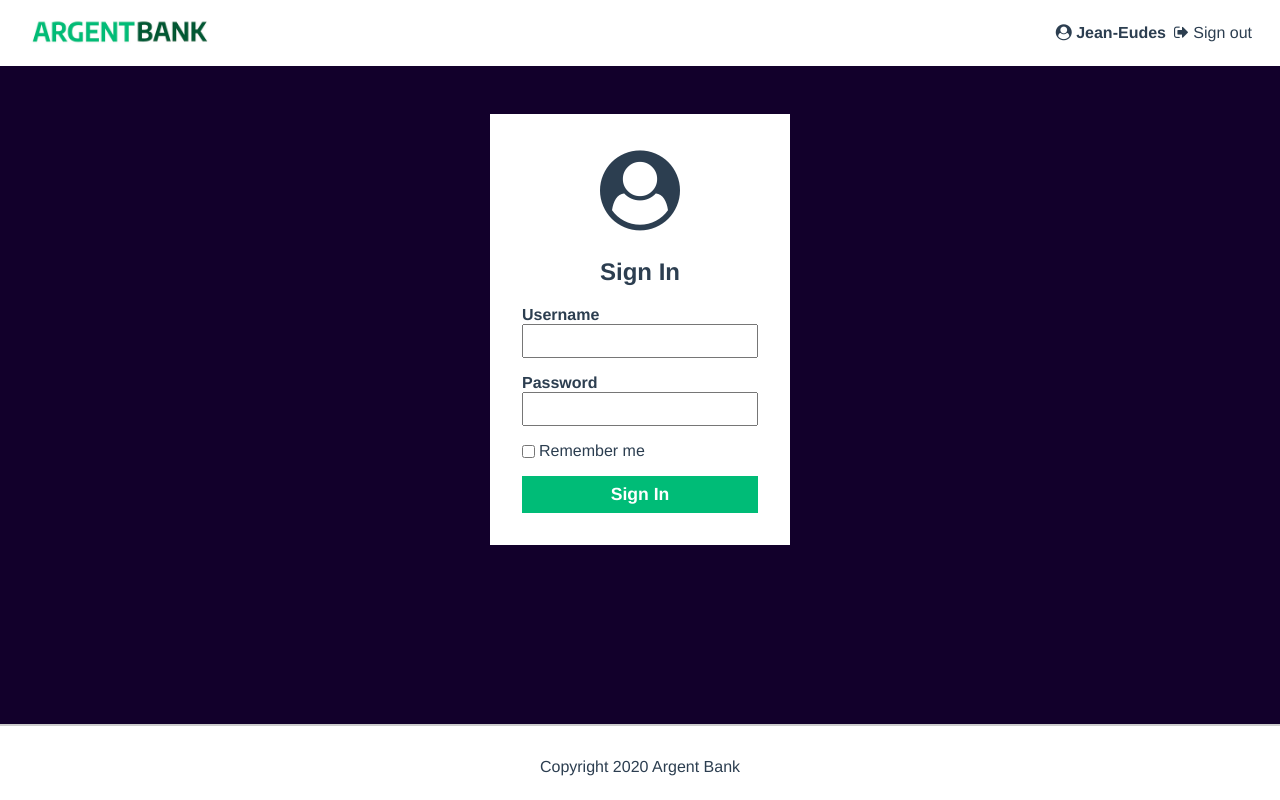
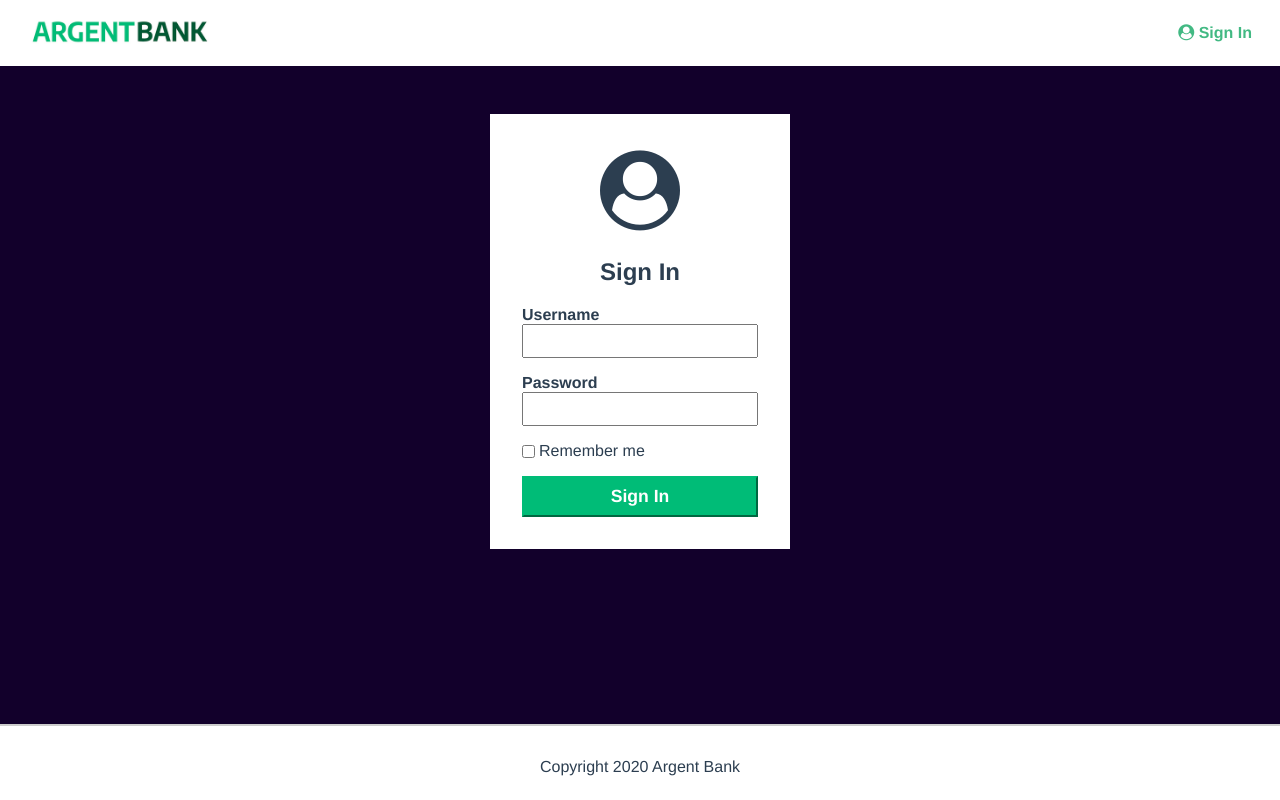
Before and after one commit to SebDelile/SebastienDelile_13_10092021, a React (Create React App) app: page /login in a window 1280 px wide. Built offline with nearby package versions, Linux system fonts and the light colour scheme.

Commit message:
refactor: manage some refactoring
fix some comments
refactor some code
rename keyframes and colors in minor case

```diff
--- a/src/components/Accounts.jsx
+++ b/src/components/Accounts.jsx
@@ -5,8 +5,8 @@ import { mainButtonStyle } from '../utils/style/mainButtonStyle.js';
 export const Accounts = ({ accountsData }) => (
   <Container>
     <h2 className="sr-only">List of accounts</h2>
-    {accountsData.map((accountData) => (
-      <Account>
+    {accountsData.map((accountData, index) => (
+      <Account key={index}>
         <AccountTitle>{accountData.title}</AccountTitle>
         <AccountAmount>{toUsCurrency(accountData.amount)}</AccountAmount>
         <AccountAmountDescription>
--- a/src/components/CardGroup.jsx
+++ b/src/components/CardGroup.jsx
@@ -1,5 +1,5 @@
 import styled from 'styled-components';
-import { COLORS } from '../utils/style/COLORS.js';
+import { colors } from '../utils/style/colors.js';
 
 export const CardGroup = ({ content }) => {
   const { cardArray, purpose } = content;
@@ -49,7 +49,7 @@ const Card = styled.article`
  */
 const CardImage = styled.img`
   width: 9.5rem;
-  border: 0.625rem solid ${COLORS.primary};
+  border: 0.625rem solid ${colors.primary};
   border-radius: 50%;
   padding: 1rem;
 `;
@@ -59,7 +59,7 @@ const CardImage = styled.img`
  * @memberof CardGroup
  */
 const CardTitle = styled.h3`
-  color: ${COLORS.veryDarkGrey};
+  color: ${colors.veryDarkGrey};
   font-size: 1.25rem;
   font-weight: 700;
   margin-top: 1em;
--- a/src/components/Header.jsx
+++ b/src/components/Header.jsx
@@ -1,10 +1,10 @@
 import { NavLink } from 'react-router-dom';
 import styled from 'styled-components';
 import logo from '../assets/argentBankLogo.png';
-import { COLORS } from '../utils/style/COLORS.js';
+import { colors } from '../utils/style/colors.js';
 
 export const Header = () => {
-  const name = 'Jean-Eudes';
+  const name = null;
   return (
     <Container>
       <StyledNavLink exact to="/">
@@ -15,12 +15,12 @@ export const Header = () => {
           <MenuList>
             <MenuListItem>
               <StyledNavLink to="/profile">
-                <i className="fa fa-user-circle"></i> {name}
+                <i className="fa fa-user-circle" aria-hidden={true}></i> {name}
               </StyledNavLink>
             </MenuListItem>
             <MenuListItem>
               <MenuButton>
-                <i className="fa fa-sign-out"></i> Sign out
+                <i className="fa fa-sign-out" aria-hidden={true}></i> Sign out
               </MenuButton>
             </MenuListItem>
           </MenuList>
@@ -28,7 +28,7 @@ export const Header = () => {
           <MenuList>
             <MenuListItem>
               <StyledNavLink to="/login">
-                <i className="fa fa-user-circle"></i> Sign In
+                <i className="fa fa-user-circle" aria-hidden={true}></i> Sign In
               </StyledNavLink>
             </MenuListItem>
           </MenuList>
@@ -56,7 +56,7 @@ const Container = styled.header`
 const StyledNavLink = styled(NavLink)`
   &.active,
   &.active > * {
-    color: ${COLORS.activeNavLink};
+    color: ${colors.activeNavLink};
   }
 `;
 
--- a/src/components/LoadingSpinner.jsx
+++ b/src/components/LoadingSpinner.jsx
@@ -1,5 +1,5 @@
 import styled from 'styled-components';
-import { KEYFRAMES } from '../utils/style/KEYFRAMES.js';
+import { keyframes } from '../utils/style/keyframes.js';
 
 export const LoadingSpinner = ({ color, size }) => (
   <Container>
@@ -36,7 +36,7 @@ const Wrapper = styled.div`
   height: ${(props) => props.size};
   animation: spin 7s infinite linear;
 
-  ${KEYFRAMES.spin}
+  ${keyframes.spin}
 `;
 
 /**
@@ -62,5 +62,5 @@ const Dot = styled.div`
     background-color: ${(props) => props.backgroundColor};
   }
 
-  ${KEYFRAMES.spin}
+  ${keyframes.spin}
 `;
--- a/src/pages/HomePage.jsx
+++ b/src/pages/HomePage.jsx
@@ -54,7 +54,7 @@ const CARDS_CONTENT = {
 };
 
 /**
- * Styled-tag main home page
+ * Styled-tag main for the home page container
  * @memberof HomePage
  */
 const Container = styled.main`
--- a/src/pages/LoginPage.jsx
+++ b/src/pages/LoginPage.jsx
@@ -2,7 +2,8 @@ import { useState } from 'react';
 import { useHistory } from 'react-router-dom';
 import { Redirect } from 'react-router';
 import styled from 'styled-components';
-import { COLORS } from '../utils/style/COLORS.js';
+import { colors } from '../utils/style/colors.js';
+import { mainButtonStyle } from '../utils/style/mainButtonStyle.js';
 
 const name = null;
 
@@ -85,7 +86,7 @@ const Container = styled.main`
   flex-direction: column;
   justify-content: flex-start;
   align-items: center;
-  background-color: ${COLORS.secondary};
+  background-color: ${colors.secondary};
 `;
 
 /**
@@ -169,11 +170,7 @@ const WrapperCheckbox = styled.div`
  * @memberof LoginPage
  */
 const ButtonSubmit = styled.button`
+  ${mainButtonStyle}
+
   width: 100%;
-  padding: 0.5rem;
-  font-size: 1.1rem;
-  font-weight: bold;
-  margin-top: 1rem;
-  background-color: ${COLORS.primary};
-  color: white;
 `;
--- a/src/pages/ProfilePage.jsx
+++ b/src/pages/ProfilePage.jsx
@@ -1,7 +1,7 @@
 import { useEffect, useState } from 'react';
 import { Redirect } from 'react-router';
 import styled from 'styled-components';
-import { COLORS } from '../utils/style/COLORS.js';
+import { colors } from '../utils/style/colors.js';
 import { LoadingSpinner } from '../components/LoadingSpinner.jsx';
 import { ProfileHeader } from '../components/ProfileHeader.jsx';
 import { Accounts } from '../components/Accounts.jsx';
@@ -56,5 +56,5 @@ const Container = styled.main`
   flex-direction: column;
   justify-content: flex-start;
   align-items: center;
-  background-color: ${COLORS.secondary};
+  background-color: ${colors.secondary};
 `;
--- a/src/utils/style/GlobalStyle.js
+++ b/src/utils/style/GlobalStyle.js
@@ -1,5 +1,5 @@
 import { createGlobalStyle } from 'styled-components';
-import { COLORS } from './COLORS.js';
+import { colors } from './colors.js';
 
 export const GlobalStyle = createGlobalStyle`
 /* --------------------------------------------------
@@ -8,7 +8,7 @@ export const GlobalStyle = createGlobalStyle`
 
 * {
   font-family: Avenir, Helvetica, Arial, sans-serif;
-  color: ${COLORS.font};
+  color: ${colors.font};
 }
 
 /* --------------------------------------------------
--- a/src/utils/style/COLORS.js
+++ b/src/utils/style/colors.js
@@ -1,4 +1,4 @@
-export const COLORS = {
+export const colors = {
   primary: '#00bc77',
   secondary: '#12002b',
   activeNavLink: '#42b983',
--- a/src/utils/style/KEYFRAMES.js
+++ b/src/utils/style/keyframes.js
@@ -1,3 +1,3 @@
-export const KEYFRAMES = {
+export const keyframes = {
   spin: '@keyframes spin {100% {transform: rotate(360deg);}}',
 };
--- a/src/utils/style/mainButtonStyle.js
+++ b/src/utils/style/mainButtonStyle.js
@@ -1,13 +1,13 @@
-import { COLORS } from './COLORS.js';
+import { colors } from './colors.js';
 
 export const mainButtonStyle = `
   padding: 0.5rem;
   font-size: 1.1rem;
   font-weight: 700;
-  background-color: ${COLORS.primary};
+  background-color: ${colors.primary};
   color: white;
   margin-top: 1rem;
-  border: 0.125rem outset ${COLORS.primary};
+  border: 0.125rem outset ${colors.primary};
 
   &:active {
     border-style: inset;
```
